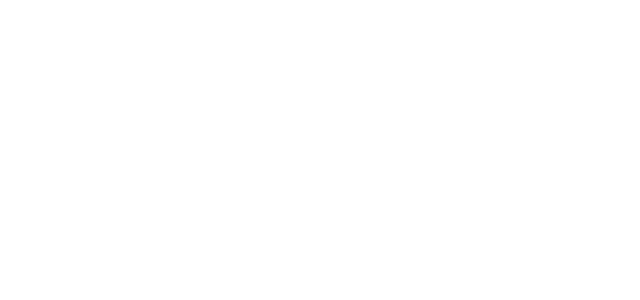
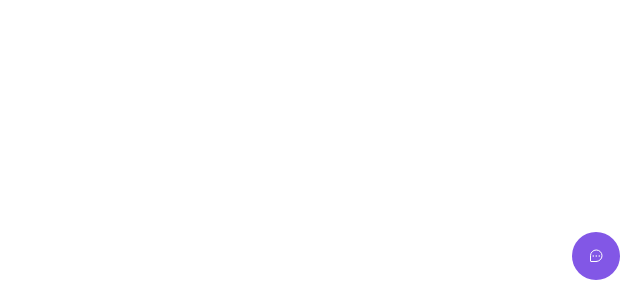
Before and after one commit to 4lexRossi/nlwr-react, a React (Vite) app: page / in a window 1280 px wide. Shown: the part 500-800 px from the top of the page, without its empty margins (640-1280 px from the left). Built offline with nearby package versions, Linux system fonts and the light colour scheme.

Commit message:
add headlessui for accessibility

```diff
--- a/package.json
+++ b/package.json
@@ -8,6 +8,8 @@
     "preview": "vite preview"
   },
   "dependencies": {
+    "@headlessui/react": "^1.6.1",
+    "phosphor-react": "^1.4.1",
     "react": "^18.0.0",
     "react-dom": "^18.0.0"
   },
--- a/src/App.tsx
+++ b/src/App.tsx
@@ -1,8 +1,5 @@
-function App() {
-  return (
-    <div className="flex gap-2">
-    </div>
-  )
+import { Widget } from './components/Widget';
+
+export function App() {
+  return <Widget />;
 }
-
-export default App
--- /dev/null
+++ b/src/components/Widget.tsx
@@ -0,0 +1,16 @@
+import { ChatTeardropDots } from 'phosphor-react';
+import { Popover } from '@headlessui/react';
+
+export function Widget() {
+  return (
+    <Popover className='absolute bottom-5 right-5'>
+      <Popover.Panel>Olá Mundo</Popover.Panel>
+      <Popover.Button className='bg-brand-500 rounded-full px-3 h-12 text-white flex items-center group'>
+        <ChatTeardropDots className='w-6 h6' />
+        <span className='max-w-0 overflow-hidden group-hover:max-w-xs transition-all duration-500 ease-linear'>
+          <span className='pl-2'>Feedback</span>
+        </span>
+      </Popover.Button>
+    </Popover>
+  );
+}
--- a/tailwind.config.js
+++ b/tailwind.config.js
@@ -1,7 +1,13 @@
 module.exports = {
-  content: ["./src/**/*.tsx"],
+  content: ['./src/**/*.tsx'],
   theme: {
-    extend: {},
+    extend: {
+      colors: {
+        brand: {
+          500: '#8257E6',
+        },
+      },
+    },
   },
   plugins: [],
-}
+};
```
Also changed, not shown: src/main.tsx (+5 -5 lines), 1 other file (tests, documents, lock files or other folders).
